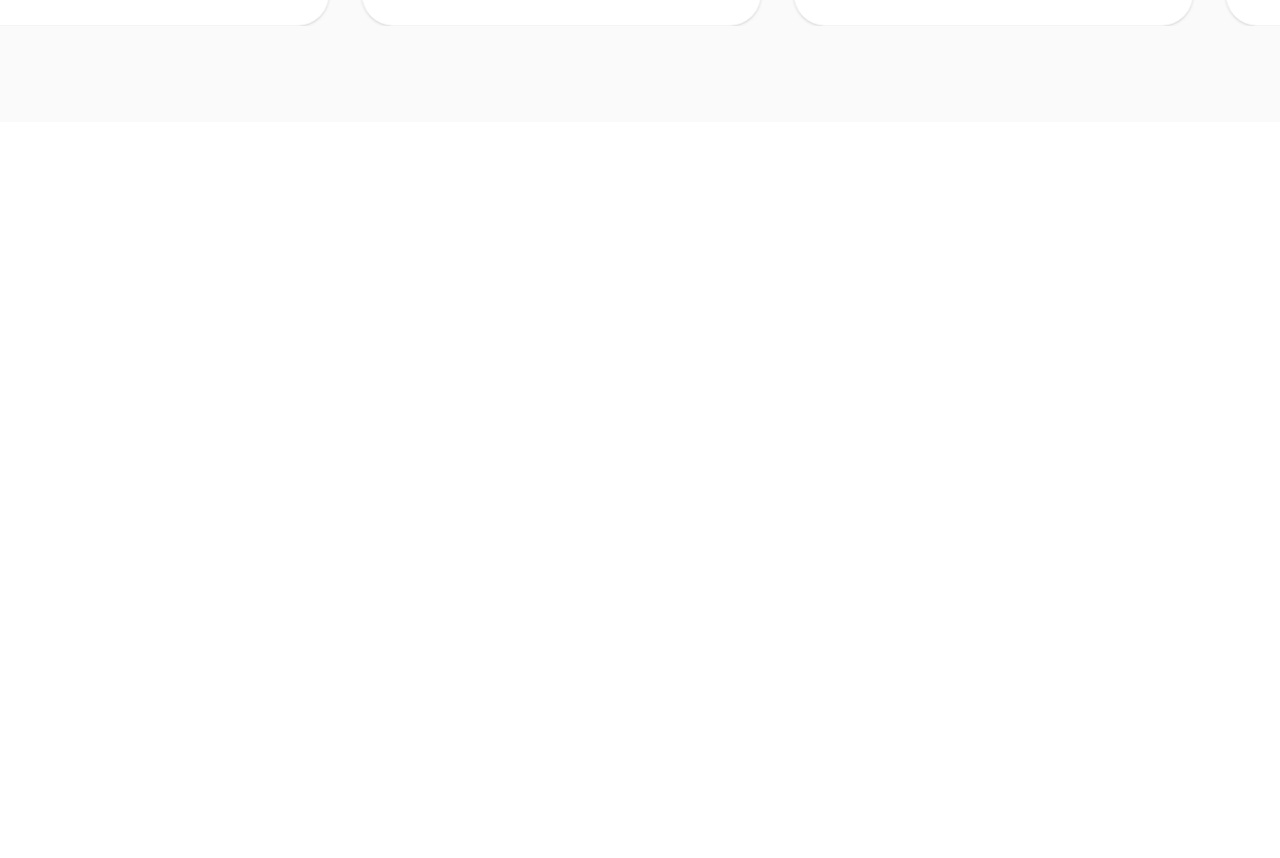
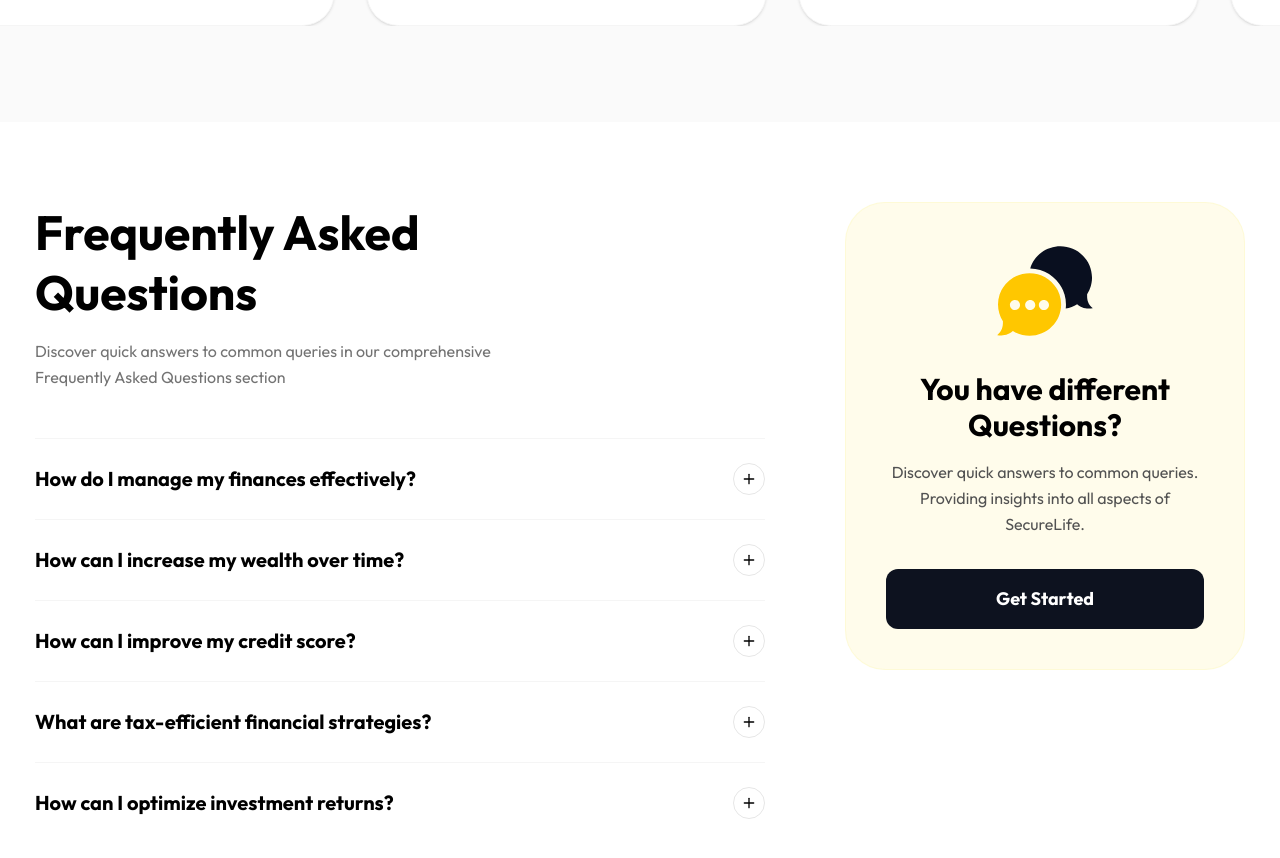
Before and after one commit to mayur5689/SecureLifeFincorp, a Next.js app: page / in a window 1280 px wide. Shown: the part 4540-5398 px from the top of the page. Before the commit the page ends 4662 px from the top, so only its background shows below. Built offline with nearby package versions, Linux system fonts and the light colour scheme.

Commit message:
feat: add interactive FAQ section component and integrate it into the homepage.

```diff
--- a/src/app/page.tsx
+++ b/src/app/page.tsx
@@ -5,6 +5,7 @@ import { Services } from "@/components/Services";
 import { WhoWeAre } from "@/components/WhoWeAre";
 import { Blog } from "@/components/Blog";
 import { Testimonials } from "@/components/Testimonials";
+import { FAQ } from "@/components/FAQ";
 
 export default function Home() {
   return (
@@ -16,6 +17,7 @@ export default function Home() {
       <WhoWeAre />
       <Blog />
       <Testimonials />
+      <FAQ />
       {/* Other sections will go here */}
     </main>
   );
--- /dev/null
+++ b/src/components/FAQ.tsx
@@ -0,0 +1,111 @@
+"use client";
+
+import { useState } from 'react';
+import Image from 'next/image';
+import { Plus, Minus } from 'lucide-react';
+
+const faqs = [
+    {
+        question: "How do I manage my finances effectively?",
+        answer: "Effective financial management starts with budgeting and tracking your expenses. Our advisors can help you create a personalized plan that balances your current needs with long-term goals."
+    },
+    {
+        question: "How can I increase my wealth over time?",
+        answer: "Wealth building involves consistent saving and strategic investing. We focus on diversified portfolios and compound growth strategies tailored to your risk tolerance."
+    },
+    {
+        question: "How can I improve my credit score?",
+        answer: "Improving your credit score requires timely payments, reducing debt, and maintaining low credit utilization. We provide guidance on the steps needed to rebuild your credit health."
+    },
+    {
+        question: "What are tax-efficient financial strategies?",
+        answer: "Tax efficiency means keeping more of what you earn. We utilize various investment vehicles and planning techniques to minimize your tax liability legally."
+    },
+    {
+        question: "How can I optimize investment returns?",
+        answer: "Optimizing returns requires a balance of asset allocation, market analysis, and periodic rebalancing of your portfolio as market conditions change."
+    }
+];
+
+export function FAQ() {
+    const [openIndex, setOpenIndex] = useState<number | null>(null);
+
+    const toggleFAQ = (index: number) => {
+        setOpenIndex(openIndex === index ? null : index);
+    };
+
+    return (
+        <section className="w-full py-20 bg-white">
+            <div className="max-w-[1250px] mx-auto px-5">
+                <div className="grid lg:grid-cols-[1fr_400px] gap-12 lg:gap-20 items-start">
+
+                    {/* Left Column: FAQ List */}
+                    <div className="space-y-12">
+                        <div className="space-y-4">
+                            <h2 className="text-4xl md:text-5xl font-bold text-black leading-tight">
+                                Frequently Asked <br /> Questions
+                            </h2>
+                            <p className="text-neutral-500 max-w-lg leading-relaxed">
+                                Discover quick answers to common queries in our comprehensive Frequently Asked Questions section
+                            </p>
+                        </div>
+
+                        <div className="divide-y divide-neutral-100 border-t border-neutral-100">
+                            {faqs.map((faq, index) => (
+                                <div key={index} className="py-6 overflow-hidden transition-all duration-300">
+                                    <button
+                                        onClick={() => toggleFAQ(index)}
+                                        className="w-full flex justify-between items-center text-left group"
+                                    >
+                                        <span className={`text-xl font-bold transition-colors duration-300 ${openIndex === index ? 'text-brand-green' : 'text-black group-hover:text-brand-green'}`}>
+                                            {faq.question}
+                                        </span>
+                                        <div className={`w-8 h-8 rounded-full border border-black/10 flex items-center justify-center transition-all duration-300 ${openIndex === index ? 'bg-brand-green text-black border-brand-green rotate-180' : 'text-black'}`}>
+                                            {openIndex === index ? <Minus className="w-4 h-4" /> : <Plus className="w-4 h-4" />}
+                                        </div>
+                                    </button>
+
+                                    <div
+                                        className={`grid transition-all duration-300 ease-in-out ${openIndex === index ? 'grid-rows-[1fr] mt-4 opacity-100' : 'grid-rows-[0fr] opacity-0'}`}
+                                    >
+                                        <div className="overflow-hidden">
+                                            <p className="text-neutral-500 leading-relaxed max-w-2xl">
+                                                {faq.answer}
+                                            </p>
+                                        </div>
+                                    </div>
+                                </div>
+                            ))}
+                        </div>
+                    </div>
+
+                    {/* Right Column: CTA Card */}
+                    <div className="bg-[#FFFCEB] rounded-[40px] p-10 text-center space-y-8 sticky top-32 border border-yellow-100/50">
+                        <div className="relative w-24 h-24 mx-auto">
+                            <Image
+                                src="/images/658d4f870fcc780457477c85_faq-cta-icon.svg"
+                                alt="FAQ Icon"
+                                fill
+                                className="object-contain"
+                            />
+                        </div>
+
+                        <div className="space-y-4">
+                            <h3 className="text-2xl md:text-3xl font-bold text-black">
+                                You have different Questions?
+                            </h3>
+                            <p className="text-neutral-600 leading-relaxed text-sm lg:text-base">
+                                Discover quick answers to common queries. Providing insights into all aspects of SecureLife.
+                            </p>
+                        </div>
+
+                        <button className="w-full bg-[#0D121F] text-white py-4 rounded-xl font-bold text-lg transition-transform duration-300 hover:scale-[1.02] active:scale-[0.98]">
+                            Get Started
+                        </button>
+                    </div>
+
+                </div>
+            </div>
+        </section>
+    );
+}
```
